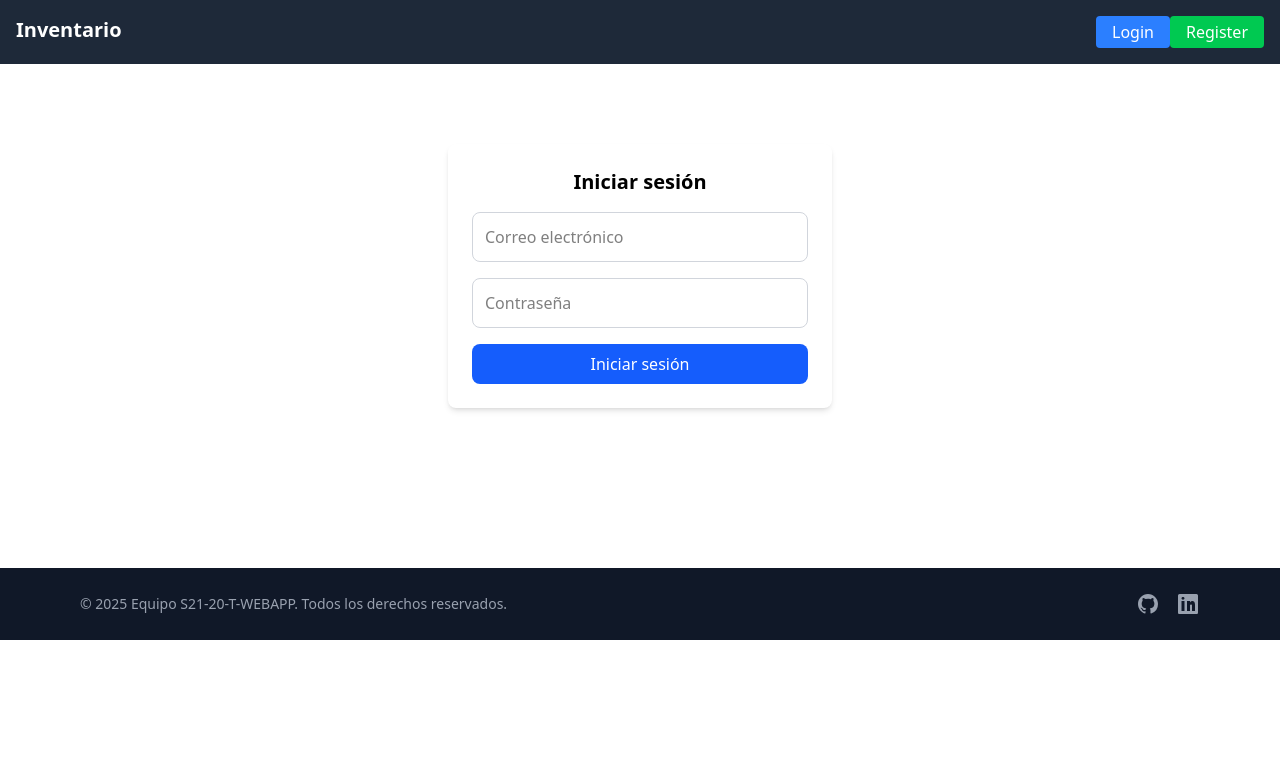
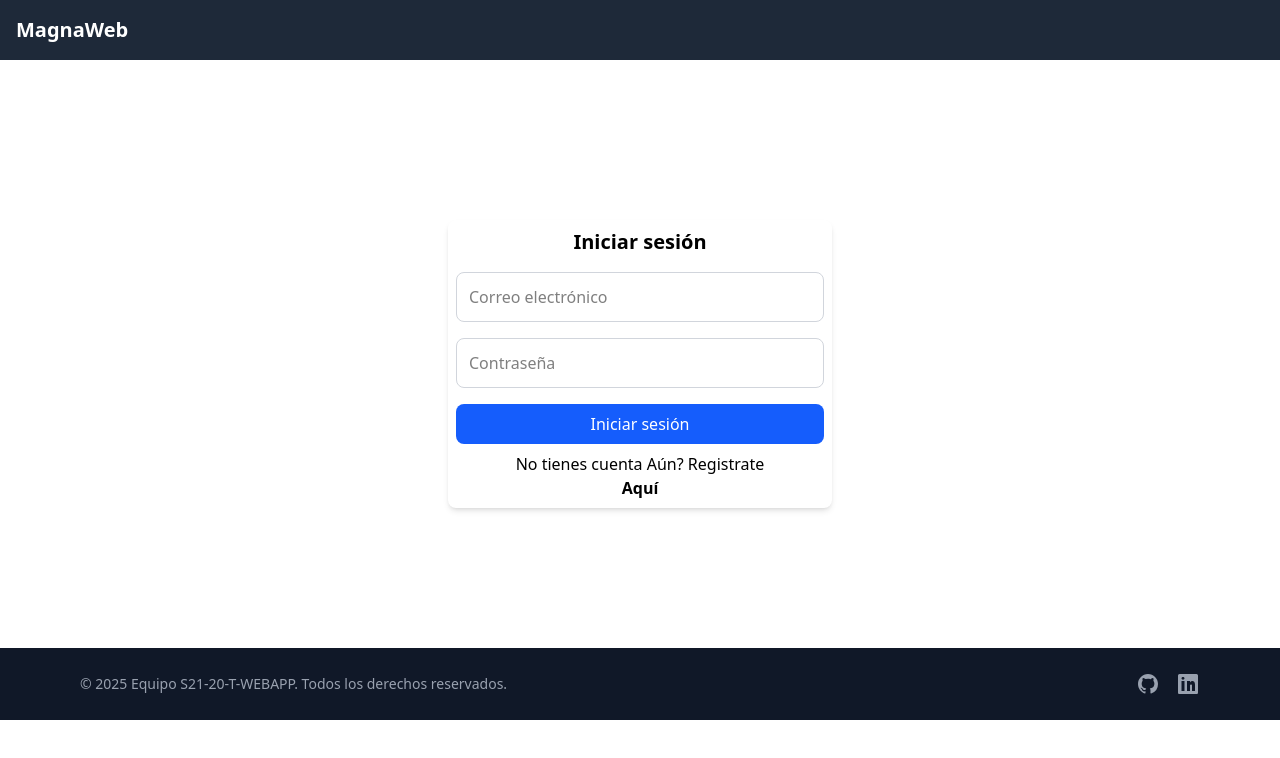
Before and after one commit to No-Country-simulation/s21-20-t-webapp, an Angular app in the folder Frontend/SaasWebApp/: page /login in a window 1280 px wide. Shown: the top 758 px of the page. Built offline with nearby package versions, Linux system fonts and the light colour scheme.

Commit message:
se sacan los botones de register y login del nav y se agregan en la card del login

```diff
--- a/Frontend/SaasWebApp/src/app/components/footer/footer.component.html
+++ b/Frontend/SaasWebApp/src/app/components/footer/footer.component.html
@@ -1,4 +1,4 @@
-<footer class="bg-gray-900 text-white py-6 mt-40">
+<footer class="bg-gray-900 text-white py-6 mt-35">
     <div class="max-w-6xl mx-auto flex flex-col md:flex-row justify-between items-center px-4">
       <!-- Copyright -->
       <p class="text-sm text-gray-400">&copy; 2025 Equipo S21-20-T-WEBAPP. Todos los derechos reservados.</p>
--- a/Frontend/SaasWebApp/src/app/components/navbar/navbar.component.html
+++ b/Frontend/SaasWebApp/src/app/components/navbar/navbar.component.html
@@ -1,5 +1,5 @@
 <nav class="bg-gray-800 text-white p-4 flex justify-between">
-  <a class="text-xl font-bold" routerLink="/">Inventario</a>
+  <a class="text-xl font-bold" routerLink="/">MagnaWeb</a>
   <div class="flex items-center">
     <ng-container *ngIf="isLoggedIn">
 
@@ -10,11 +10,6 @@
       <button (click)="logout()" class="bg-red-500 px-3 py-1 rounded">Cerrar Sesión</button>
     </ng-container>
 
-    <ng-template #authButtons>
-      <a class="px-4 bg-blue-500 px-3 py-1 rounded" routerLink="/login">Login</a>
-      <a class="px-4 bg-green-500 px-3 py-1 rounded" routerLink="/register">Register</a>
-    </ng-template>
 
-    <ng-container *ngIf="!isLoggedIn" [ngTemplateOutlet]="authButtons"></ng-container>
   </div>
 </nav>
--- a/Frontend/SaasWebApp/src/app/pages/login/login.component.html
+++ b/Frontend/SaasWebApp/src/app/pages/login/login.component.html
@@ -1,4 +1,4 @@
-<div class="w-full max-w-sm mx-auto bg-white p-6 rounded-lg shadow-md mt-20">
+<div class="w-full max-w-sm mx-auto bg-white p-2 rounded-lg shadow-md mt-40">
   <h2 class="text-xl font-bold text-center mb-4">Iniciar sesión</h2>
 
   <form (ngSubmit)="login()">
@@ -11,12 +11,20 @@
       <input type="password" [(ngModel)]="password" name="password" placeholder="Contraseña" required
         class="w-full p-3 border border-gray-300 rounded-lg focus:ring focus:ring-blue-300 outline-none" />
     </div>
-
+    <ng-template #authButtons></ng-template>
     <button type="submit"
       class="w-full bg-blue-600 text-white py-2 rounded-lg hover:bg-blue-700 transition">
       Iniciar sesión
     </button>
 
+    <ng-container *ngIf="!isLoggedIn" [ngTemplateOutlet]="authButtons"></ng-container>
+
     <p *ngIf="errorMessage" class="text-red-500 text-sm mt-2 text-center">{{ errorMessage }}</p>
   </form>
+
+    <div class="mt-2 text-center"><p>No tienes cuenta Aún? Registrate</p><a routerLink="/register" class="font-bold" >Aquí</a></div>
+
+
+
+
 </div>
--- a/Frontend/SaasWebApp/src/app/pages/login/login.component.ts
+++ b/Frontend/SaasWebApp/src/app/pages/login/login.component.ts
@@ -1,21 +1,30 @@
 import { Component } from '@angular/core';
 import { CommonModule } from '@angular/common';
 import { FormsModule } from '@angular/forms';
-import { Router } from '@angular/router';
+import { Router, RouterModule } from '@angular/router';
 import { AuthService } from '../../Services/auth.service';
+import { Subscription } from 'rxjs';
 
 @Component({
   selector: 'app-login',
   standalone: true,
-  imports: [CommonModule, FormsModule],
+  imports: [CommonModule, FormsModule, RouterModule],
   templateUrl: './login.component.html',
 })
 export class LoginComponent {
+  private loginSubscription!: Subscription;
+  isLoggedIn = false;
   email = '';
   password = '';
   errorMessage = '';
 
   constructor(private authService: AuthService, private router: Router) {}
+  ngOnInit() {
+    this.loginSubscription = this.authService.getLoginStatus().subscribe(
+      (isLoggedIn) => {
+        this.isLoggedIn = isLoggedIn;
+      }
+    );}
 
   login() {
     this.authService.login(this.email, this.password).subscribe({
@@ -23,4 +32,8 @@ export class LoginComponent {
       error: (err) => (this.errorMessage = 'Error en el inicio de sesión'),
     });
   }
+
+  register(): void {
+    this.router.navigate(['/register']);
+  }
 }
```
